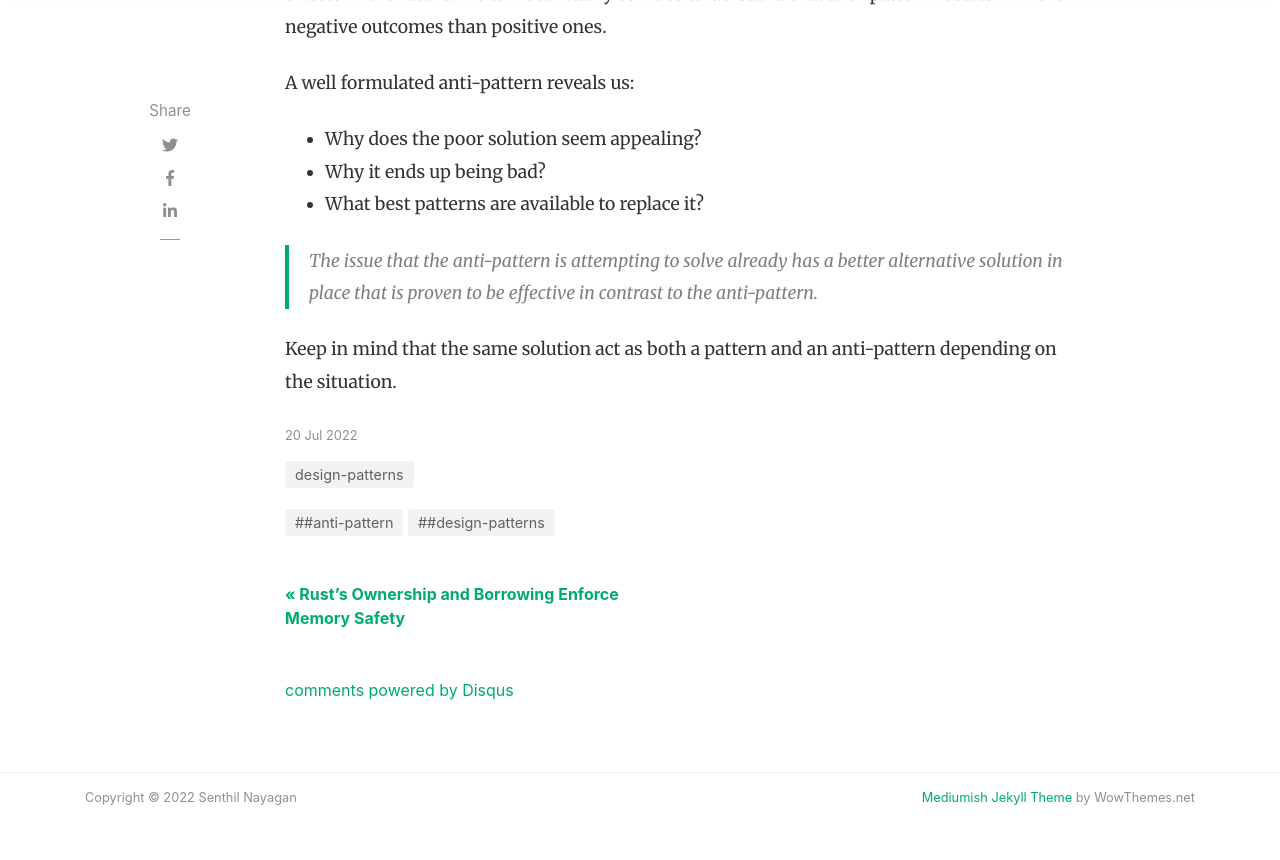
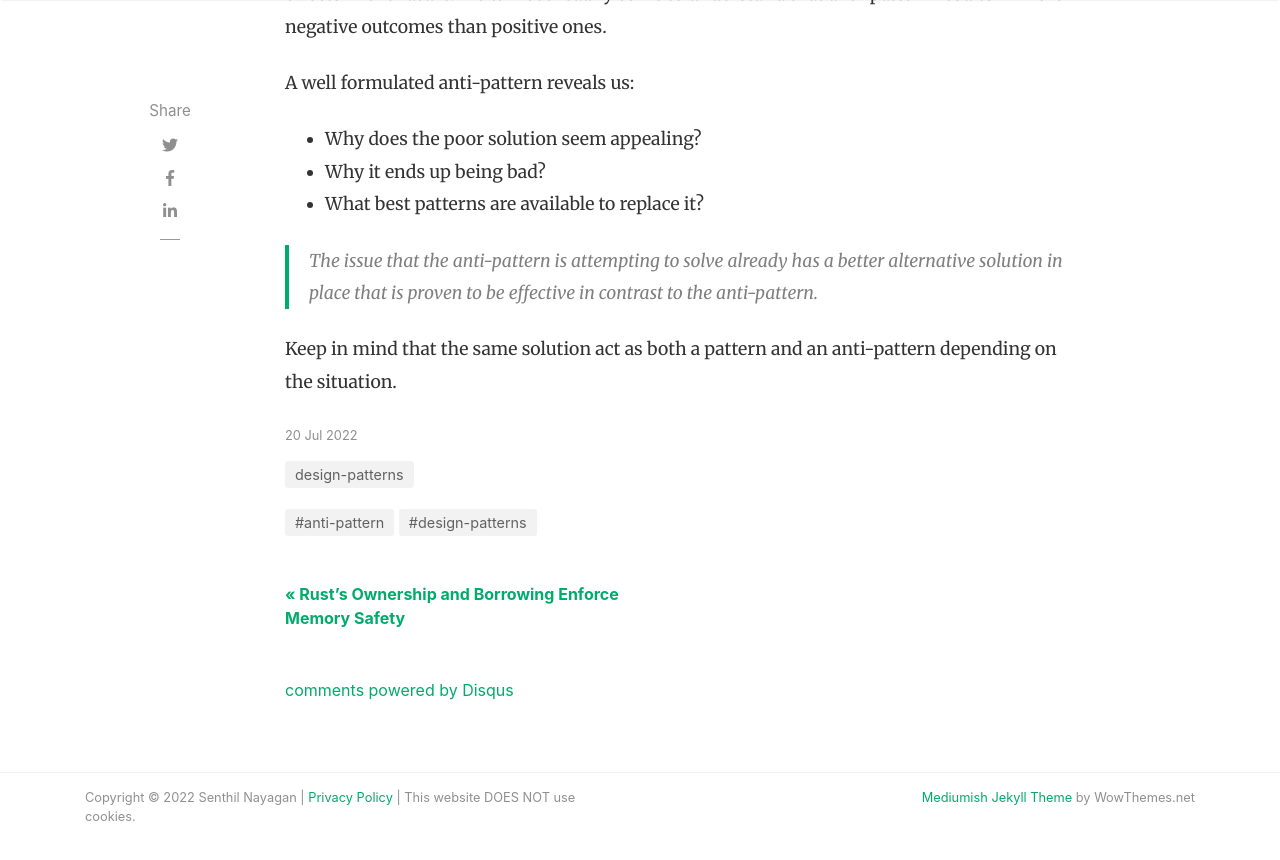
Before and after one commit to SenthilNayagan/senthilnayagan.github.io, a Jekyll site: the page built from _posts/programming/2022-07-20-anti-pattern.markdown, in a window 1280 px wide and 900 px high, scrolled down 877 px. Shown: the top 860 px of the window. Built offline with Jekyll 4.4.1, drawn with Linux system fonts in a browser that asks for light colours; nearby versions of some CDN libraries; comment, search, counter and statistics services are not loaded.

Commit message:
Typo corrected

```diff
--- a/_layouts/default.html
+++ b/_layouts/default.html
@@ -117,7 +117,7 @@
    <div class="container">
        <div class="row">
            <div class="col-md-6 col-sm-6 text-center text-lg-left">
-               Copyright © {{ site.time | date: "%Y" }} {{ site.name }}
+               Copyright © {{ site.time | date: "%Y" }} {{ site.name }} | <a href="{{ site.baseurl }}/privacy-policy.html">Privacy Policy</a> | This website DOES NOT use cookies.
            </div>
            <div class="col-md-6 col-sm-6 text-center text-lg-right">
                <a target="_blank" href="https://www.wowthemes.net/mediumish-free-jekyll-template/">Mediumish Jekyll Theme</a> by WowThemes.net
--- a/_posts/data-engineering/2022-07-18-data-deluge.markdown
+++ b/_posts/data-engineering/2022-07-18-data-deluge.markdown
@@ -2,7 +2,7 @@
 layout: post
 title:  "Data Deluge"
 date:   2022-07-18 20:04:24 +0530
-tags: ["#data-management", "#data-engineering"]
+tags: ["data-management", "data-engineering"]
 categories: data-management data-engineering
 permalink: /:categories/:title
 featured: false
--- a/_posts/programming/2022-07-19-rust-ownership-and-borrowing.markdown
+++ b/_posts/programming/2022-07-19-rust-ownership-and-borrowing.markdown
@@ -2,7 +2,7 @@
 layout: post
 title:  "Rust’s Ownership and Borrowing Enforce Memory Safety"
 date:   2022-07-19 13:50:10 +0530
-tags: [ '#programming', '#rust', '#memory-management' ]
+tags: [ 'programming', 'rust', 'memory-management' ]
 categories: programming rust
 permalink: /:categories/:title
 featured: true
--- a/_posts/programming/2022-07-20-anti-pattern.markdown
+++ b/_posts/programming/2022-07-20-anti-pattern.markdown
@@ -2,7 +2,7 @@
 layout: post
 title:  "Anti-Pattern"
 date:   2022-07-20 11:24:20 +0530
-tags: ['#anti-pattern', '#design-patterns']
+tags: ['anti-pattern', 'design-patterns']
 categories: design-patterns
 permalink: /:categories/:title
 featured: true
```
Also changed, not shown: _pages/privacy-policy.md (added, +44 -0 lines), 4 other files.
